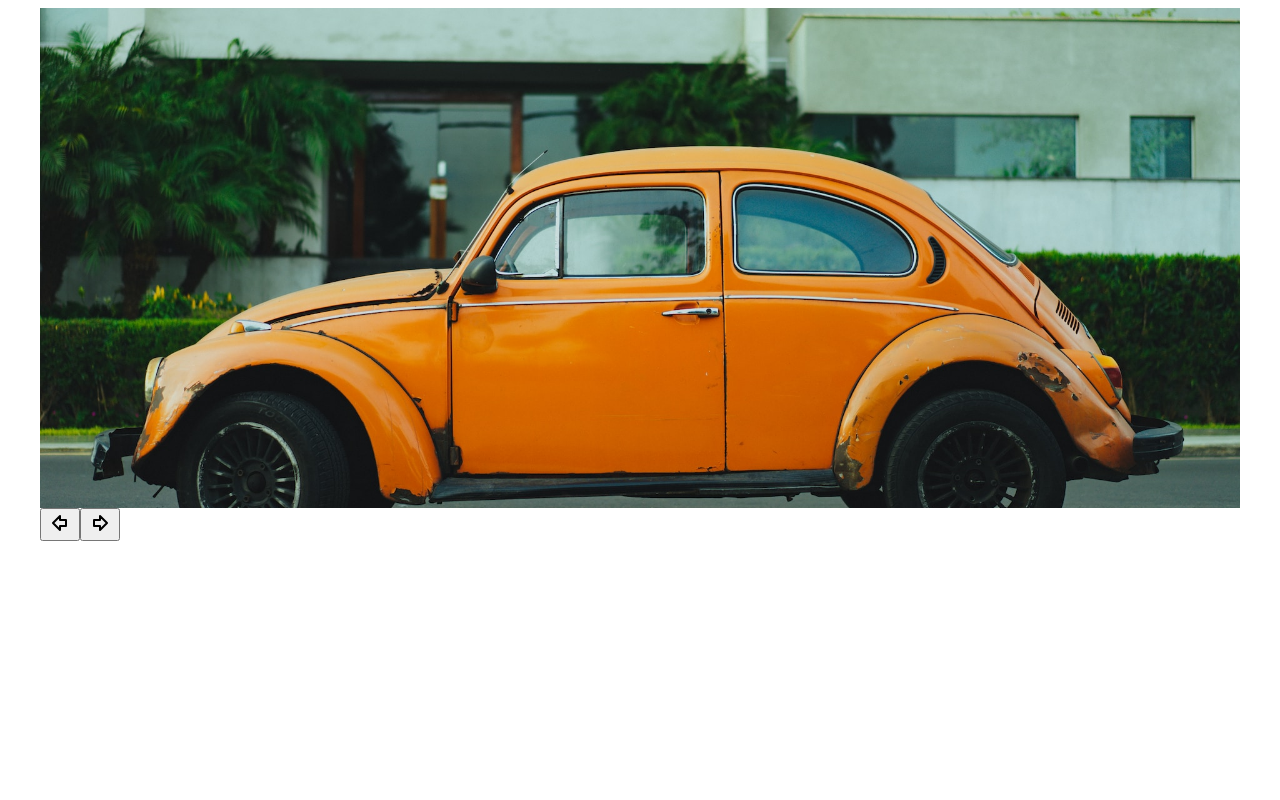
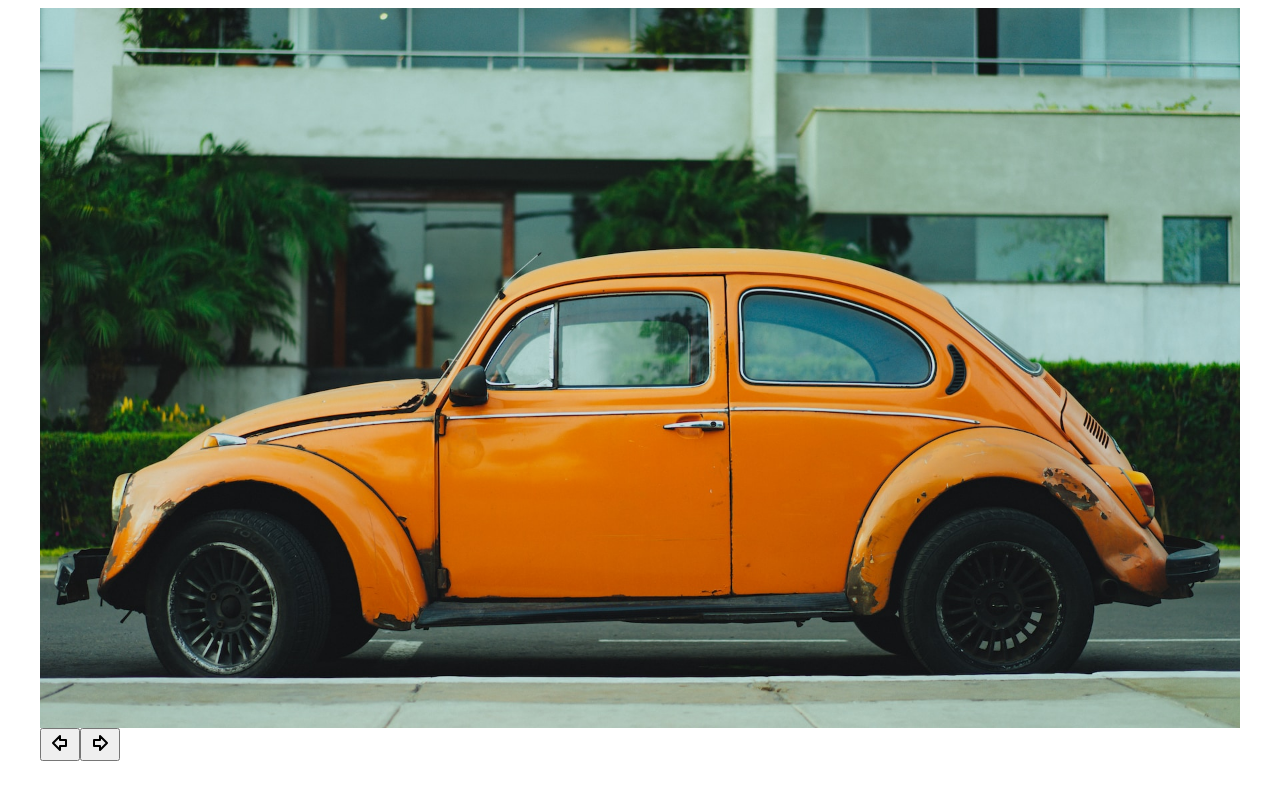
Before and after one commit to Annie-Huang/react-image-slider, a React (Vite) app: page / in a window 1280 px wide. Built offline with nearby package versions, Linux system fonts and the light colour scheme.

Commit message:
Add reset into image-slider.css

```diff
--- a/src/App.tsx
+++ b/src/App.tsx
@@ -13,7 +13,7 @@ function App() {
       style={{
         maxWidth: '1200px',
         width: '100%',
-        height: '500px',
+        aspectRatio: '10 / 6',
         margin: '0 auto',
       }}
     >
--- a/src/image-slider.css
+++ b/src/image-slider.css
@@ -1,3 +1,9 @@
+*,
+*::before,
+*::after {
+  box-sizing: border-box;
+}
+
 .img-slider-img {
   object-fit: cover;
   width: 100%;
```
